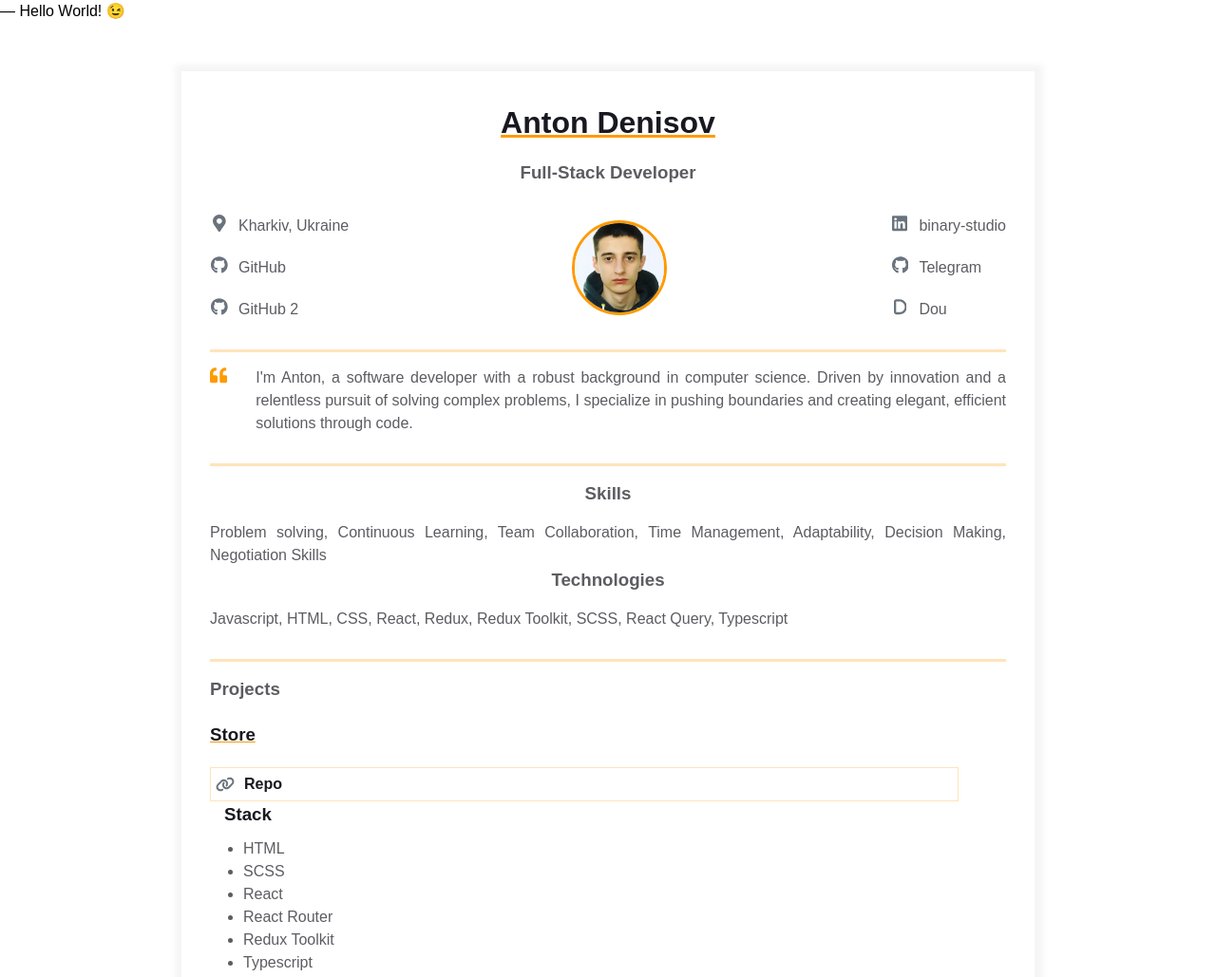
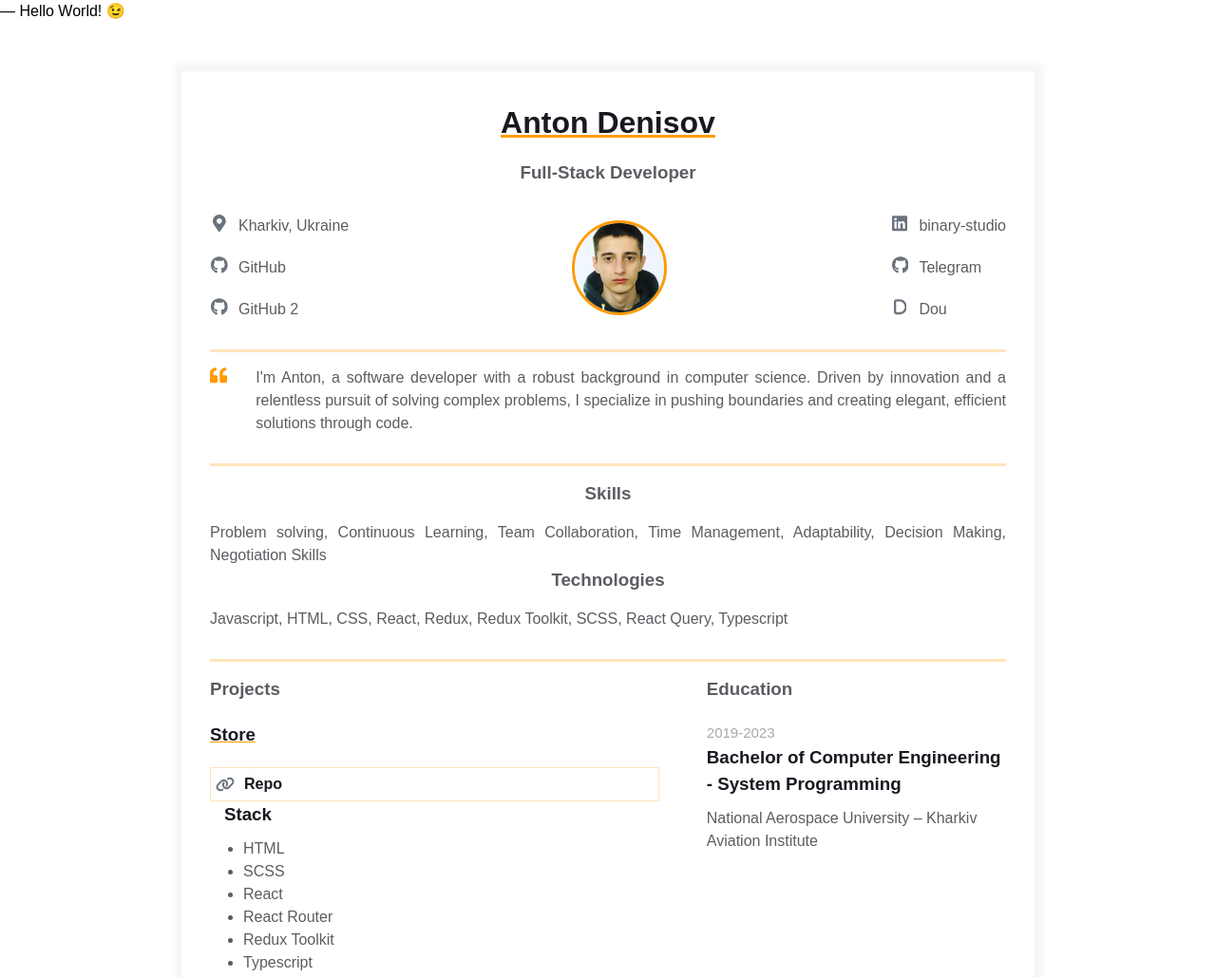
Before and after one commit to seyzzgod/homepage, a plain HTML site: page index.html in a window 1280 px wide. Shown: the top 1029 px of the page at 95% size. Drawn offline with Linux system fonts and the light colour scheme.

Commit message:
Added additional info education block

```diff
--- a/index.html
+++ b/index.html
@@ -344,6 +344,26 @@
                                     </div>
                                 </div>
                             </div>
+                            <div class="additional-info fv">
+                                <div class="additional-info__education">
+                                    <h3 class="additional-info__education-header">Education</h3>
+                                    <div class="additional-info__education-university">
+                                        <span
+                                            class="additional-info__education-university-durability"
+                                            >2019-2023</span
+                                        >
+                                        <h3
+                                            class="additional-info__education-university-speciality"
+                                        >
+                                            Bachelor of Computer Engineering - System Programming
+                                        </h3>
+                                        <p class="additional-info__education-university-name">
+                                            National Aerospace University – Kharkiv Aviation
+                                            Institute
+                                        </p>
+                                    </div>
+                                </div>
+                            </div>
                         </div>
                     </div>
                 </div>
```
